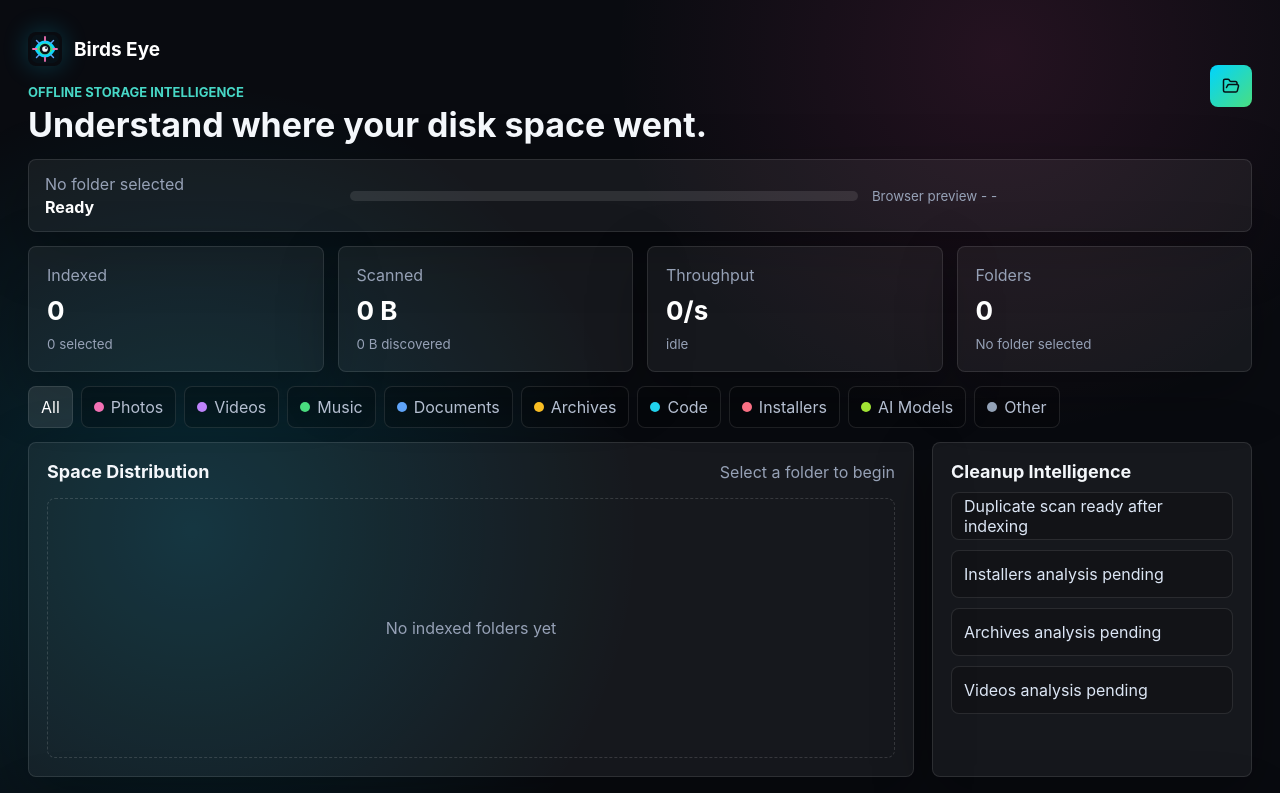
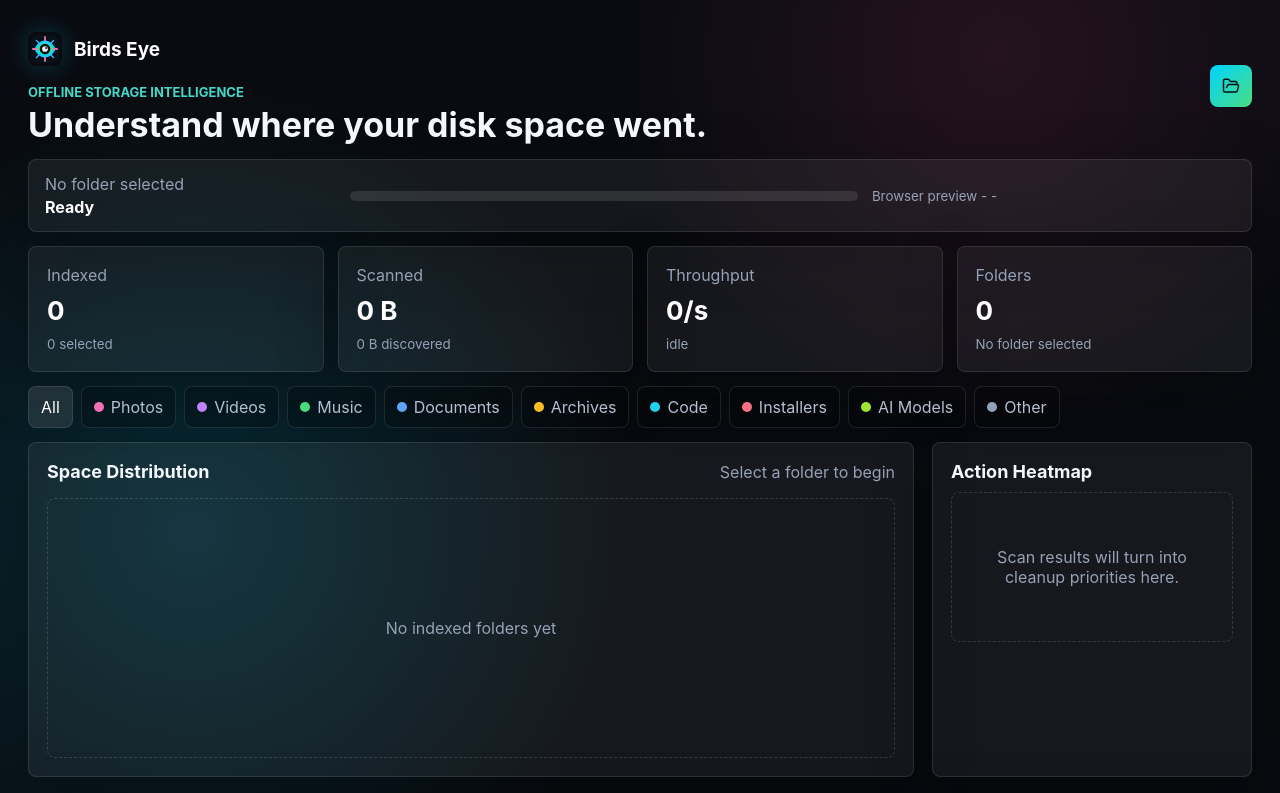
Before and after one commit to keiken-shin/birds-eye, a React (Vite) app in the folder frontend/: page / in a window 1280 px wide. Shown: the top 793 px of the page. Built offline with nearby package versions, Linux system fonts and the light colour scheme.

Commit message:
feat(cleanup): add action heatmap

```diff
--- a/frontend/src/main.tsx
+++ b/frontend/src/main.tsx
@@ -454,11 +454,8 @@ function App() {
           </div>
 
           <aside className="recommendations">
-            <h2>Cleanup Intelligence</h2>
-            <Recommendation text={makeDuplicateHint(scan)} />
-            <Recommendation text={makeCategoryHint(scan, "installers", "installer cache")} />
-            <Recommendation text={makeCategoryHint(scan, "archives", "archive payloads")} />
-            <Recommendation text={makeCategoryHint(scan, "videos", "video library")} />
+            <h2>Action Heatmap</h2>
+            <ActionHeatmap scan={scan} />
           </aside>
         </section>
 
@@ -1007,6 +1004,69 @@ function DuplicateOverlapGraph({ overlaps }: { overlaps: DuplicateOverlap[] }) {
   );
 }
 
+function ActionHeatmap({ scan }: { scan: ScanState }) {
+  const duplicateBytesByFolder = new Map<string, number>();
+  for (const overlap of scan.duplicateOverlaps) {
+    const half = overlap.reclaimableBytes / 2;
+    duplicateBytesByFolder.set(overlap.folderA, (duplicateBytesByFolder.get(overlap.folderA) ?? 0) + half);
+    duplicateBytesByFolder.set(overlap.folderB, (duplicateBytesByFolder.get(overlap.folderB) ?? 0) + half);
+  }
+
+  const rows = scan.folders
+    .map((folder) => {
+      const cells = [
+        { key: "duplicates", label: "Duplicates", bytes: duplicateBytesByFolder.get(folder.path) ?? 0 },
+        { key: "installers", label: "Installers", bytes: folder.categories.installers },
+        { key: "archives", label: "Archives", bytes: folder.categories.archives },
+        { key: "misc", label: "Misc", bytes: folder.categories.other },
+      ];
+      return {
+        folder,
+        cells,
+        score: Math.max(...cells.map((cell) => cell.bytes)),
+      };
+    })
+    .filter((row) => row.score > 0)
+    .sort((a, b) => b.score - a.score)
+    .slice(0, 8);
+
+  const maxBytes = Math.max(...rows.flatMap((row) => row.cells.map((cell) => cell.bytes)), 1);
+
+  if (rows.length === 0) {
+    return <div className="empty-state compact">Scan results will turn into cleanup priorities here.</div>;
+  }
+
+  return (
+    <div className="action-heatmap" aria-label="Cleanup action heatmap">
+      <div className="heatmap-header">
+        <span>Folder</span>
+        <span>Duplicates</span>
+        <span>Installers</span>
+        <span>Archives</span>
+        <span>Misc</span>
+      </div>
+      {rows.map((row) => (
+        <div className="heatmap-row" key={row.folder.path}>
+          <strong title={row.folder.path}>{lastSegment(row.folder.path)}</strong>
+          {row.cells.map((cell) => {
+            const intensity = cell.bytes / maxBytes;
+            return (
+              <span
+                className="heatmap-cell"
+                key={cell.key}
+                style={{ "--heat": intensity.toFixed(3) } as React.CSSProperties}
+                title={`${cell.label}: ${formatBytes(cell.bytes)} in ${row.folder.path}`}
+              >
+                {cell.bytes > 0 ? formatBytes(cell.bytes) : "-"}
+              </span>
+            );
+          })}
+        </div>
+      ))}
+    </div>
+  );
+}
+
 function IconButton({
   children,
   className = "",
@@ -1037,10 +1097,6 @@ function ScrollableRows({ children, compact = false }: { children: React.ReactNo
   return <div className={`scroll-rows ${compact ? "compact" : ""}`}>{children}</div>;
 }
 
-function Recommendation({ text }: { text: string }) {
-  return <button type="button">{text}</button>;
-}
-
 function postWorker(worker: Worker | null, message: ScanWorkerCommand) {
   worker?.postMessage(message);
 }
@@ -1048,11 +1104,6 @@ function postWorker(worker: Worker | null, message: ScanWorkerCommand) {
 function getProgress(scan: ScanState) {
   if (scan.totalFiles === 0) return 0;
   return Math.min(100, (scan.processedFiles / scan.totalFiles) * 100);
-}
-
-function makeDuplicateHint(scan: ScanState) {
-  const reclaimable = scan.duplicateCandidates.reduce((sum, candidate) => sum + candidate.reclaimableBytes, 0);
-  return reclaimable > 0 ? `${formatBytes(reclaimable)} possible duplicates found` : "Duplicate scan ready after indexing";
 }
 
 function formatDate(epochSeconds: number) {
@@ -1082,9 +1133,4 @@ function isDescendantPath(path: string, parent: string) {
   return normalizedPath.startsWith(`${normalizedParent}\\`) || normalizedPath.startsWith(`${normalizedParent}/`);
 }
 
-function makeCategoryHint(scan: ScanState, category: CategoryKey, label: string) {
-  const bytes = scan.categories[category].bytes;
-  return bytes > 0 ? `${formatBytes(bytes)} ${label} detected` : `${categories[category].label} analysis pending`;
-}
-
 createRoot(document.getElementById("root")!).render(<App />);
--- a/frontend/src/styles.css
+++ b/frontend/src/styles.css
@@ -397,15 +397,56 @@ h2 {
   gap: 10px;
 }
 
-.recommendations button {
-  min-height: 48px;
-  border: 1px solid rgba(255, 255, 255, 0.1);
+.action-heatmap {
+  display: grid;
+  gap: 6px;
+  min-width: 0;
+  overflow-x: auto;
+}
+
+.heatmap-header,
+.heatmap-row {
+  display: grid;
+  grid-template-columns: minmax(108px, 1.2fr) repeat(4, minmax(74px, 0.8fr));
+  gap: 6px;
+  min-width: 430px;
+  align-items: center;
+}
+
+.heatmap-header {
+  color: #96a1b6;
+  font-size: 11px;
+  font-weight: 750;
+  text-transform: uppercase;
+}
+
+.heatmap-row strong {
+  min-width: 0;
+  overflow: hidden;
+  color: #ffffff;
+  font-size: 12px;
+  text-overflow: ellipsis;
+  white-space: nowrap;
+}
+
+.heatmap-cell {
+  min-height: 36px;
+  display: grid;
+  place-items: center;
+  border: 1px solid rgba(255, 255, 255, calc(0.08 + var(--heat) * 0.16));
   border-radius: 8px;
-  background: rgba(0, 0, 0, 0.18);
-  color: #dce6f5;
-  cursor: pointer;
-  text-align: left;
-  padding: 0 12px;
+  background:
+    linear-gradient(
+      135deg,
+      rgba(0, 212, 255, calc(0.08 + var(--heat) * 0.42)),
+      rgba(244, 114, 182, calc(0.05 + var(--heat) * 0.34))
+    ),
+    rgba(0, 0, 0, 0.18);
+  color: #f4f7fb;
+  font-size: 11px;
+  font-weight: 750;
+  white-space: nowrap;
+  padding: 0 6px;
 }
 
 .folder-table {
```
Also changed, not shown: 1 other file (tests, documents, lock files or other folders).
